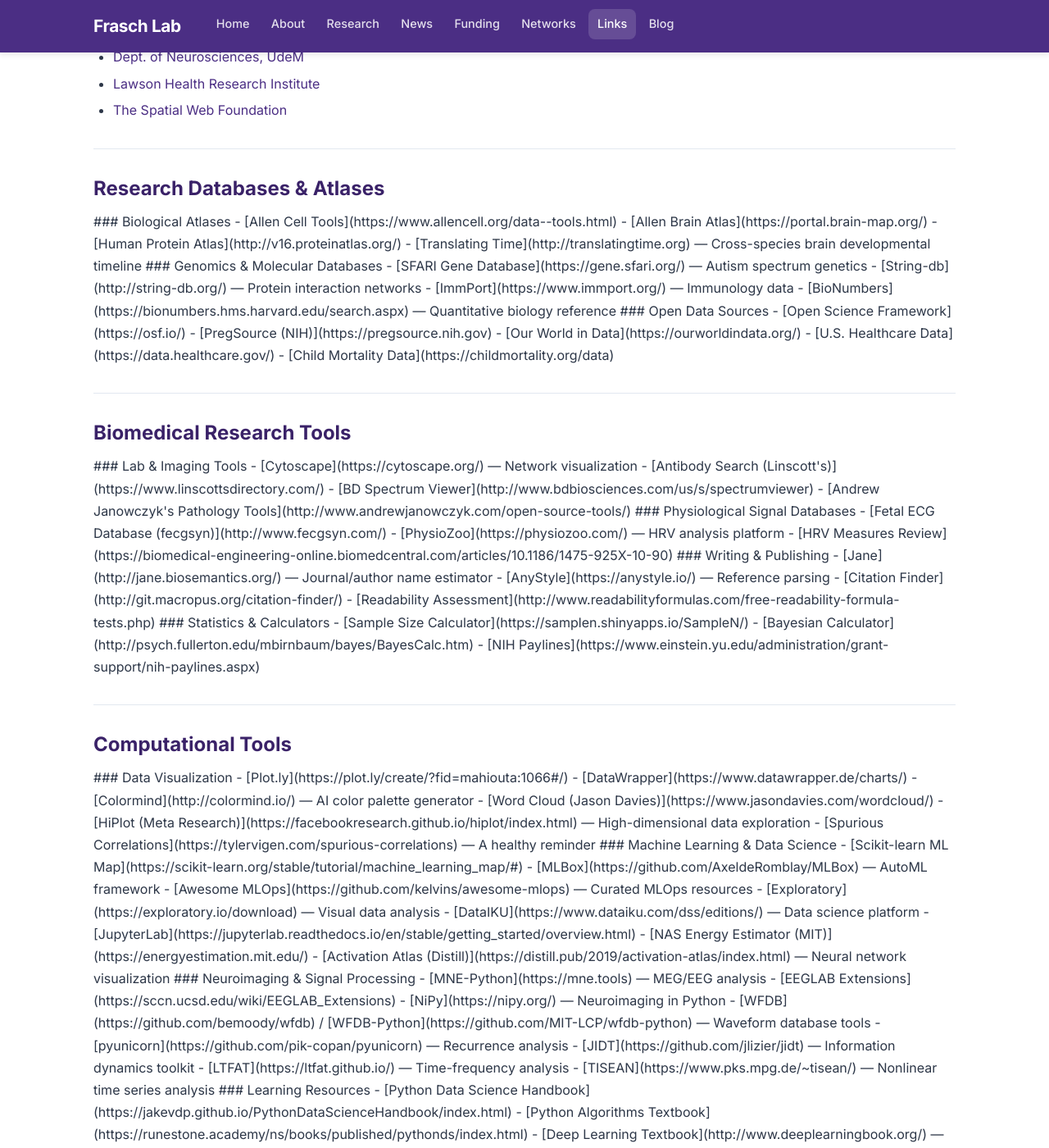
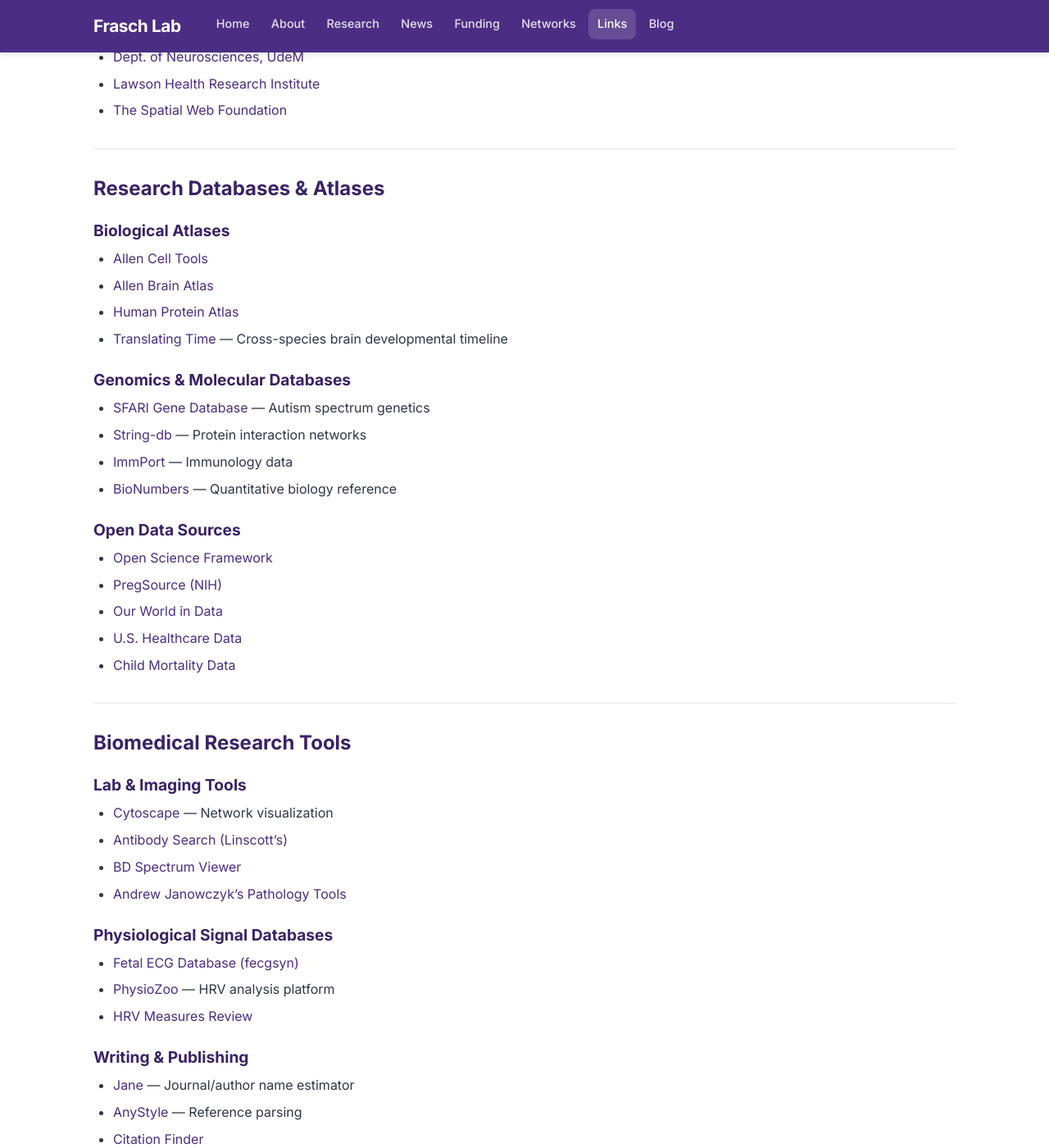
Before and after one commit to fraschlab/fraschlab.github.io, a Jekyll site: the page built from links.md, in a window 1280 px wide and 1400 px high, scrolled down 307 px. Shown: the whole window at 82% size. Built offline with Jekyll 4.4.1, drawn with Linux system fonts in a browser that asks for light colours; some of the changed text lies outside the part shown.

Commit message:
Fix Links page rendering: remove div wrappers breaking markdown
The <div class="link-section"> blocks were suppressing Kramdown's
markdown parsing, causing ### headings and bullet lists to render
as raw text. Removed the div wrappers so all content renders properly.

Co-Authored-By: Claude Opus 4.6 <noreply@anthropic.com>

```diff
--- a/links.md
+++ b/links.md
@@ -16,8 +16,6 @@ title: "Links"
 ---
 
 ## Research Databases & Atlases
-
-<div class="link-section">
 
 ### Biological Atlases
 
@@ -41,13 +39,9 @@ title: "Links"
 - [U.S. Healthcare Data](https://data.healthcare.gov/)
 - [Child Mortality Data](https://childmortality.org/data)
 
-</div>
-
 ---
 
 ## Biomedical Research Tools
-
-<div class="link-section">
 
 ### Lab & Imaging Tools
 
@@ -75,13 +69,9 @@ title: "Links"
 - [Bayesian Calculator](http://psych.fullerton.edu/mbirnbaum/bayes/BayesCalc.htm)
 - [NIH Paylines](https://www.einstein.yu.edu/administration/grant-support/nih-paylines.aspx)
 
-</div>
-
 ---
 
 ## Computational Tools
-
-<div class="link-section">
 
 ### Data Visualization
 
@@ -122,8 +112,6 @@ title: "Links"
 - [Interpretable ML Book](https://christophm.github.io/interpretable-ml-book/)
 - [Deep Learning in Medicine Review](https://royalsocietypublishing.org/doi/10.1098/rsif.2017.0387)
 
-</div>
-
 ---
 
 ## Lectures & Talks
```
